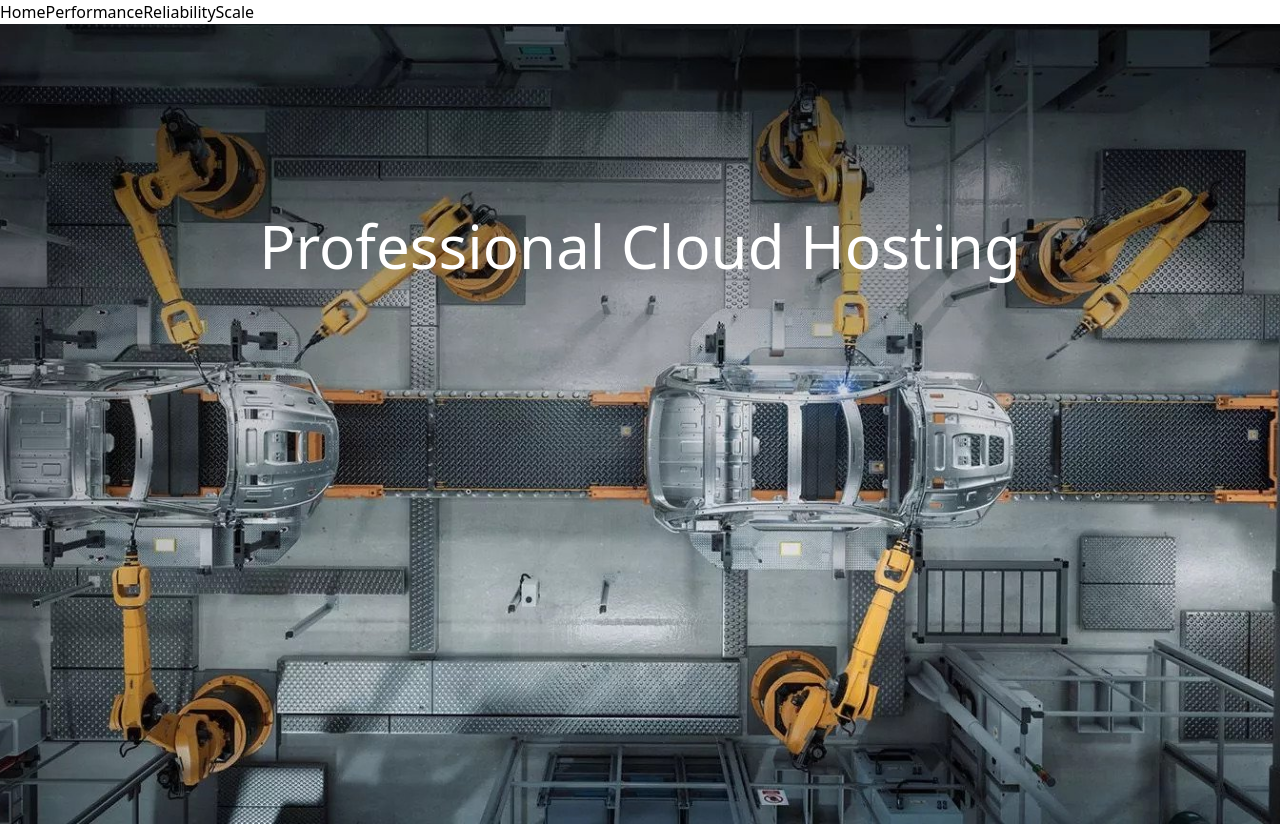
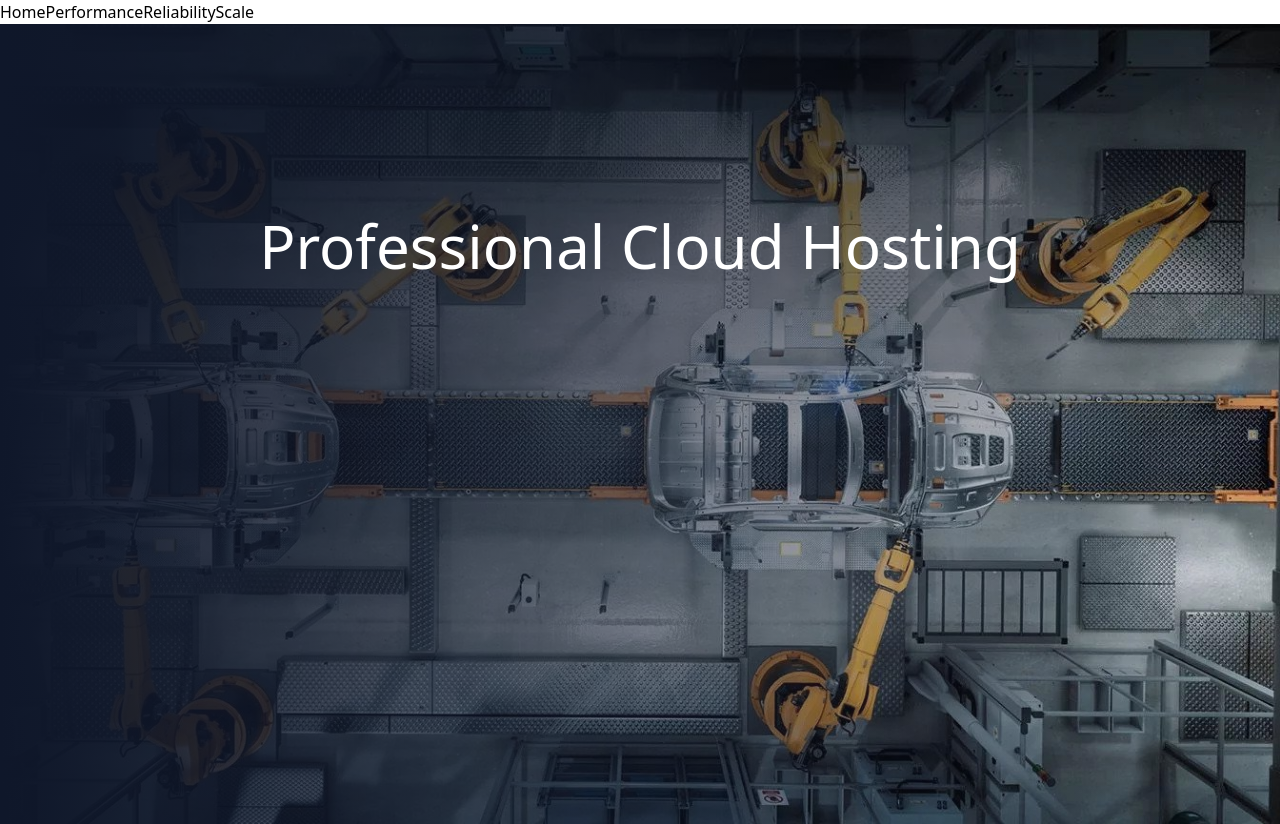
Before and after one commit to VikashPR/nextjs-dev-course, a Next.js app: page / in a window 1280 px wide. Built offline with nearby package versions, Linux system fonts and the light colour scheme.

Commit message:
Refactor Hero component to add background gradient overlay

```diff
--- a/src/components/hero.tsx
+++ b/src/components/hero.tsx
@@ -17,6 +17,7 @@
             fill
             style={{ objectFit: "cover" }}
           />
+          <div className="absolute inset-0 bg-gradient-to-r from-slate-900"></div>
             </div>
 
             <div className="pt-48 flex justify-center items-center">
```
